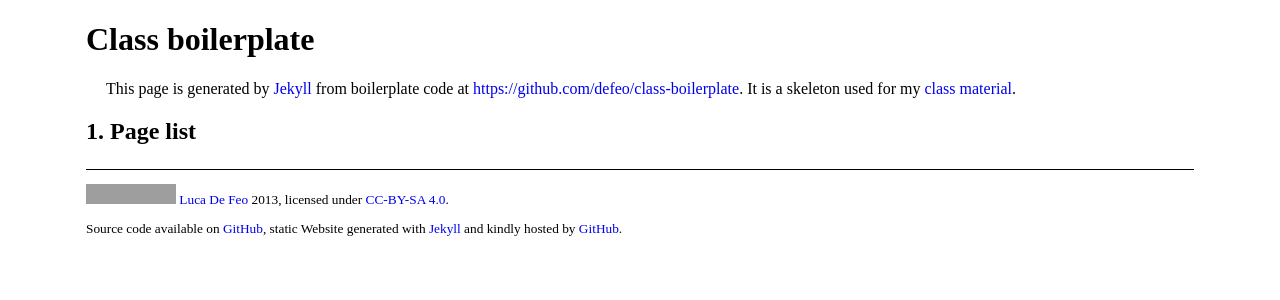
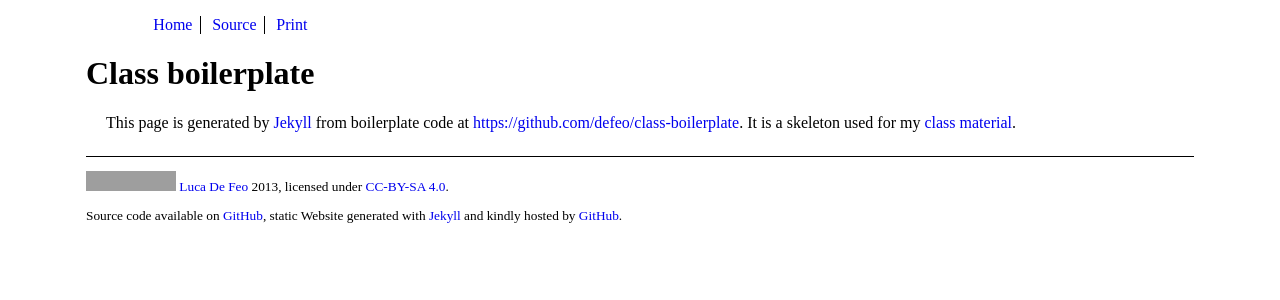
Before and after one commit to defeo/aws, a Jekyll site: the page built from index.md, in a window 1280 px wide. Shown: the top 300 px of the page. Built offline with Jekyll 4.4.1, drawn with Linux system fonts in a browser that asks for light colours; grey boxes are pictures that could not be loaded.

Commit message:
Put header in main page too, made post list optional

```diff
--- /dev/null
+++ b/_includes/post_list.html
@@ -0,0 +1,5 @@
+<ul>
+{% for post in site.posts %}
+  <li><a href="{{ site.baseurl }}{{ post.url }}">{{ post.title }}</a></li>
+{% endfor %}
+</ul>
--- a/_layouts/index.html
+++ b/_layouts/index.html
@@ -1,13 +1,4 @@
 ---
 layout: main
 ---
-
 {{ content }}
-
-<h2>Page list</h2>
-
-<ul>
-{% for post in site.posts %}
-  <li><a href="{{ site.baseurl }}{{ post.url }}">{{ post.title }}</a></li>
-{% endfor %}
-</ul>
--- a/_layouts/main.html
+++ b/_layouts/main.html
@@ -73,10 +73,15 @@
   </head>
   <body>
 
+    <ul class="menu dont-print" id="top-menu">
+      <li><a href="{{ site.baseurl }}/">Home</a></li>
+      <li><a href="{{ site.github_base }}/{{ page.path }}">Source</a></li>
+      <li><a href="javascript:window.print()">Print</a></li>
+    </ul>
+
+    <div class="main">
       <div class="container">
-
 	{{ content }}
-
       </div>
 
       <footer class="footer">
@@ -98,5 +103,10 @@
 	    hosted by <a href="http://pages.github.com/">GitHub</a>.</p>
 	</div>
       </footer>
+    </div>
+
+    {% for s in page.scripts %}
+    <script src="{{ s }}"></script>
+    {% endfor %}
   </body>
 </html>
--- a/_layouts/post.html
+++ b/_layouts/post.html
@@ -2,12 +2,6 @@
 layout: main
 ---
 
-<ul class="menu dont-print">
-  <li><a href="{{ site.baseurl }}/">Home</a></li>
-  <li><a href="{{ site.github_base }}/{{ page.path }}">Source</a></li>
-  <li><a href="javascript:window.print()">Print</a></li>
-</ul>
-
 <h1>{{ page.title }}</h1>
 
 {{ content }}
```
Lines whose indentation alone changed are shown as unchanged.
